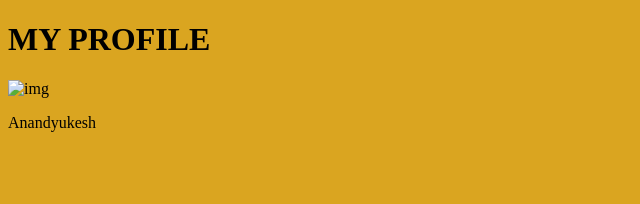
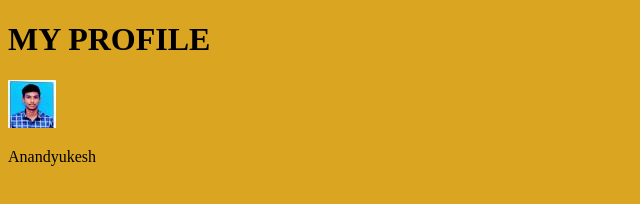
Before and after one commit to ANANDYUKESH/demo, a plain HTML site: page index.html in a window 1280 px wide. Shown: the whole page, without its empty margins (0-640 px from the left). Drawn offline with Linux system fonts and the light colour scheme; files that its build step writes are made by us from their sources.

Commit message:
index.html

```diff
--- a/index.html
+++ b/index.html
@@ -15,7 +15,7 @@
 <body>
     <!-- content  -->
     <h1>MY PROFILE</h1>
-    <img src="/image/123308359.jpg"alt="img">
+    <img src="123308359.jpg"alt="img">
     <p>Anandyukesh</p>
 
 </body>
```
